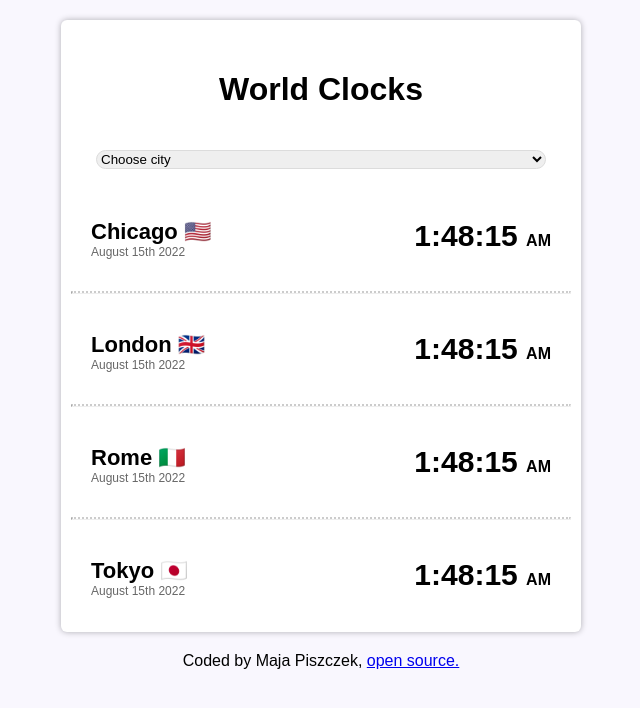
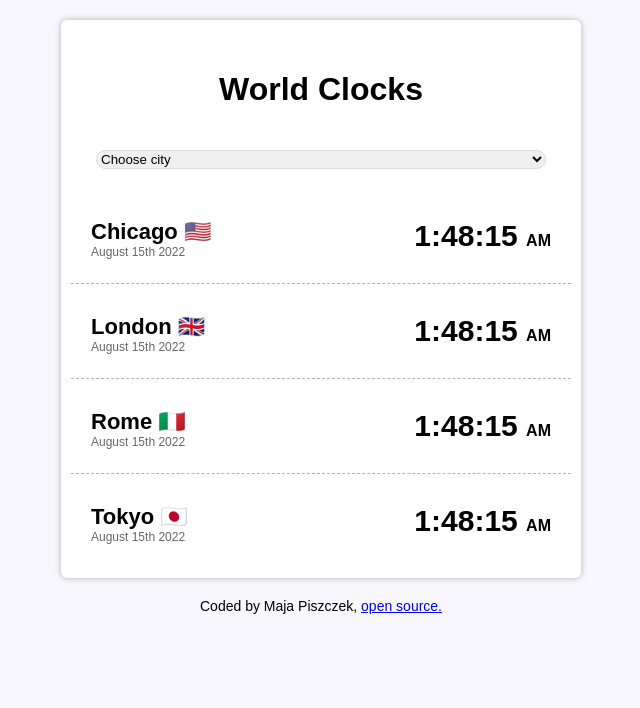
Before and after one commit to majapiszczek/world-clock, a plain HTML site: page index.html in a window 1280 px wide. Shown: the whole page, without its empty margins (319-959 px from the left). Drawn offline with Linux system fonts and the light colour scheme.

Commit message:
updated css

```diff
--- a/css/style.css
+++ b/css/style.css
@@ -10,11 +10,7 @@ h1 {
 
 footer {
   text-align: center;
-}
-
-hr {
-  border-top: dotted 2px;
-  color: rgba(000, 000, 000, 0.2);
+  font-size: 14px;
 }
 
 select {
@@ -42,6 +38,11 @@ select {
   display: flex;
   justify-content: space-between;
   padding: 0 20px;
+  border-bottom: 1px dashed rgba(000, 000, 000, 0.3);
+}
+
+.fourth {
+  border-bottom: none;
 }
 
 .city h2 {
--- a/index.html
+++ b/index.html
@@ -30,7 +30,7 @@
             <p>1:48:15 <span>AM</span></p>
           </div>
         </div>
-        <hr />
+
         <div class="second">
           <div class="city">
             <h2>London 🇬🇧</h2>
@@ -40,7 +40,7 @@
             <p>1:48:15 <span>AM</span></p>
           </div>
         </div>
-        <hr />
+
         <div class="third">
           <div class="city">
             <h2>Rome 🇮🇹</h2>
@@ -50,7 +50,7 @@
             <p>1:48:15 <span>AM</span></p>
           </div>
         </div>
-        <hr />
+
         <div class="fourth">
           <div class="city">
             <h2>Tokyo 🇯🇵</h2>
```
